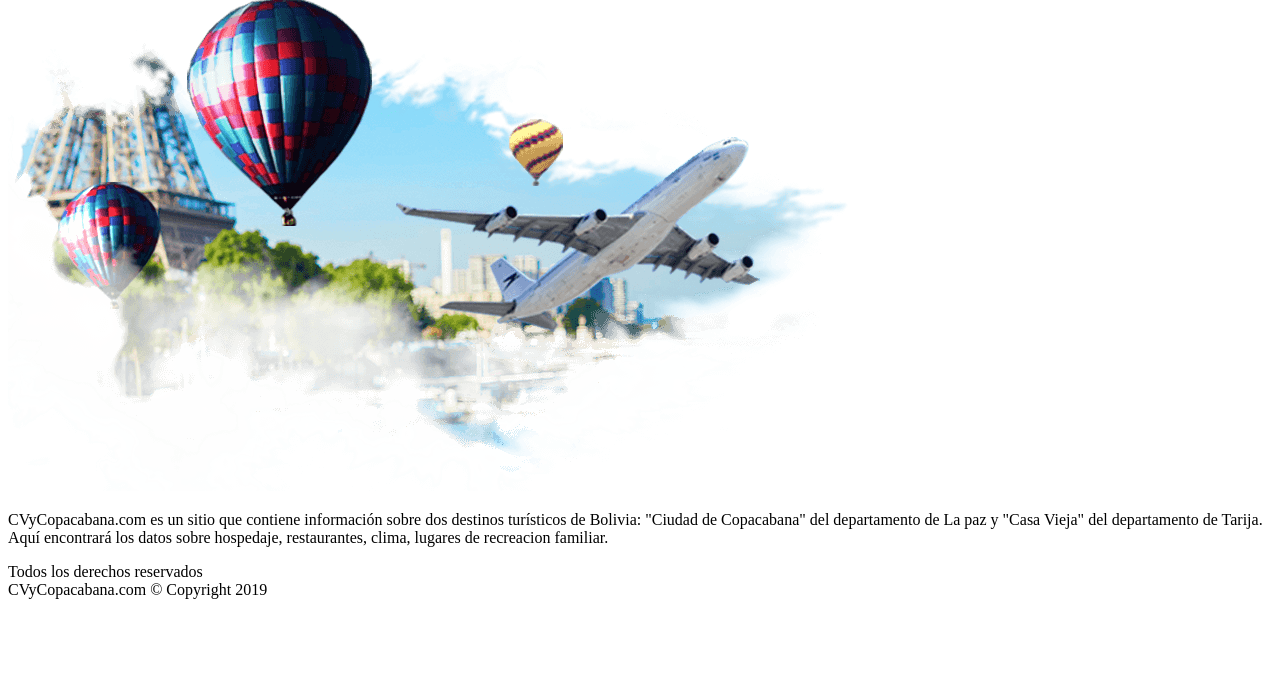
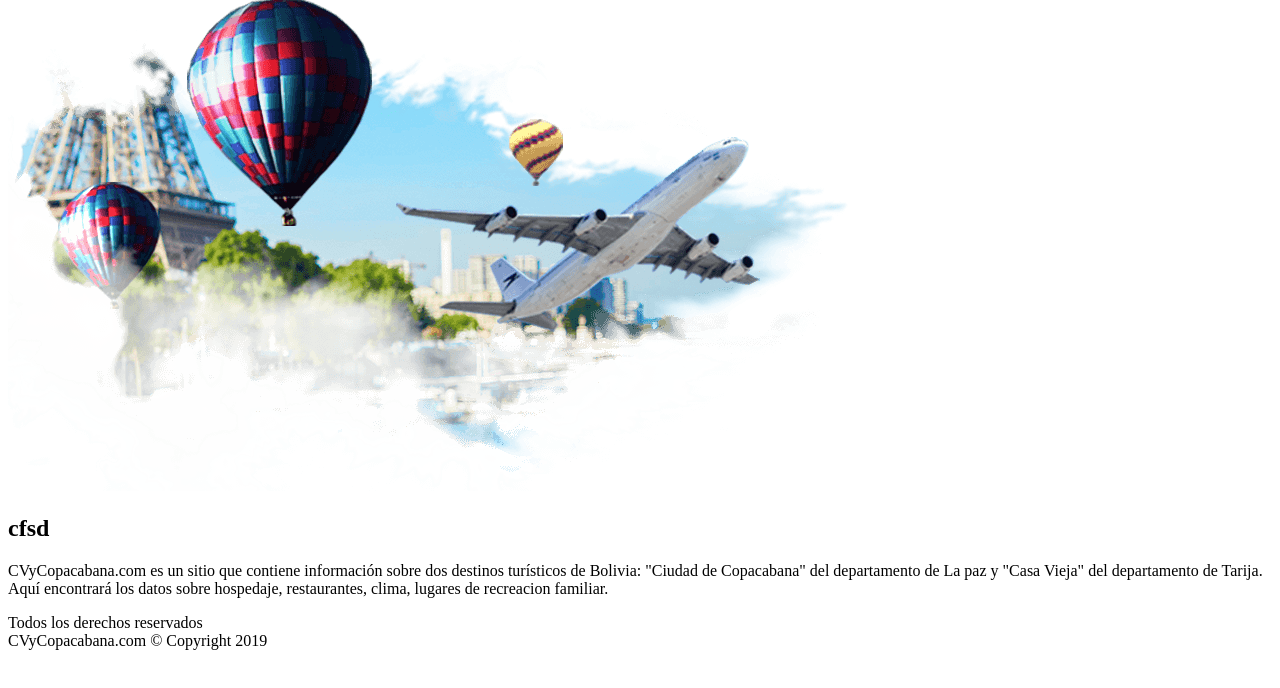
Before and after one commit to Filiberto507/rep1, a plain HTML site: page asignaciones/asignacion3/layout.html in a window 1280 px wide. Shown: the part 100-788 px from the top of the page. Drawn offline with Linux system fonts and the light colour scheme.

Commit message:
asignacion3

```diff
--- a/asignaciones/asignacion3/layout.html
+++ b/asignaciones/asignacion3/layout.html
@@ -21,14 +21,12 @@
 
      <img src="imagenes/turismo2.png" alt="image">
      <article>
-                <div>
+                <h2>cfsd</h2>
                     <p>CVyCopacabana.com es un sitio que contiene información sobre dos destinos turísticos de Bolivia: "Ciudad de Copacabana" del departamento de La paz y "Casa Vieja" del departamento de Tarija.
                         Aquí encontrará los datos sobre hospedaje, restaurantes, clima, lugares de recreacion familiar.</p>
-                </div>
+
      </article>
 
-
-</body>
      <footer>
             <p>
              Todos los derechos reservados
@@ -36,4 +34,6 @@
              CVyCopacabana.com © Copyright 2019
          </p>
      </footer>
+</body>
+
 </html>
```
Lines whose indentation alone changed are shown as unchanged.
